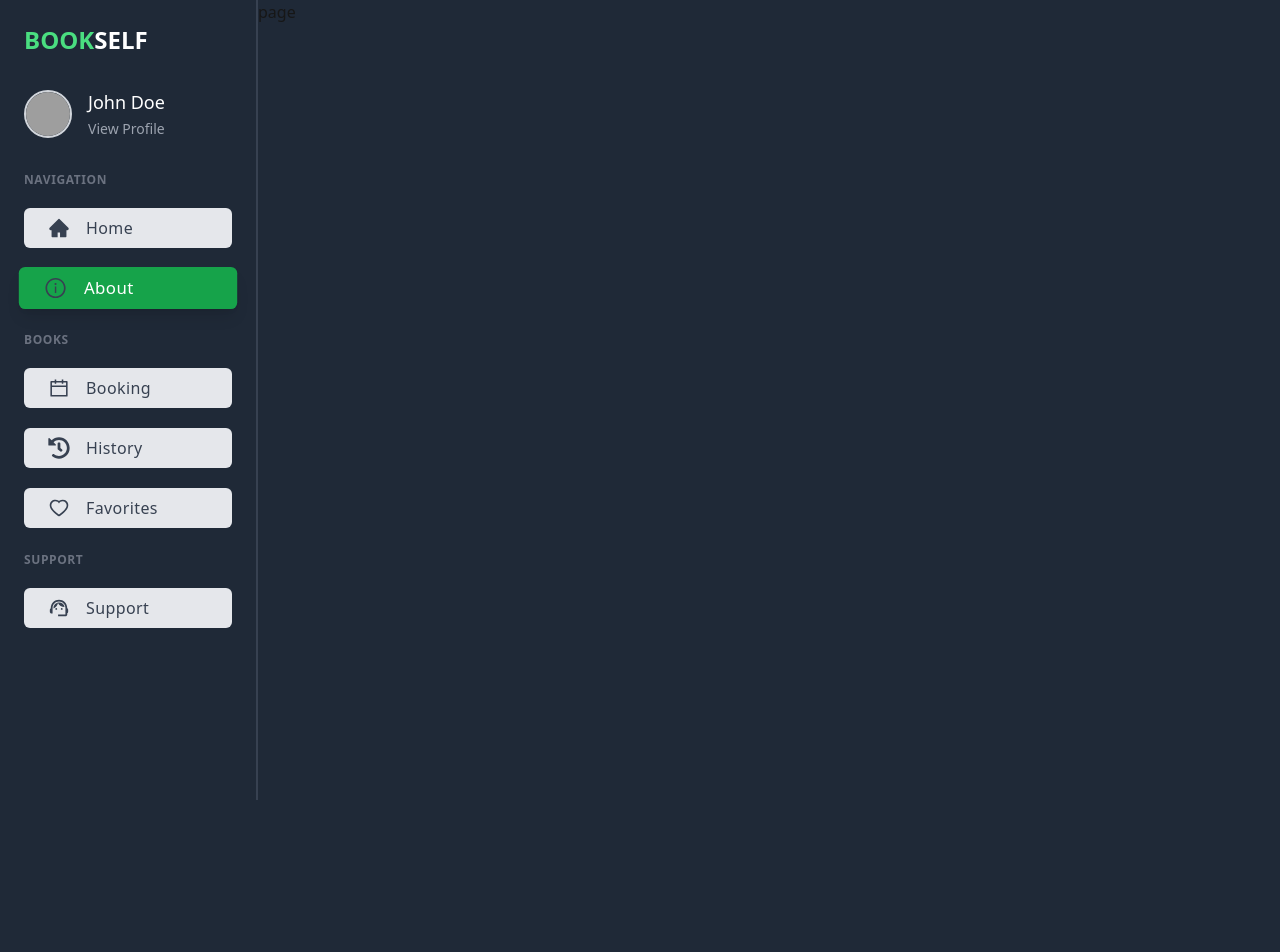
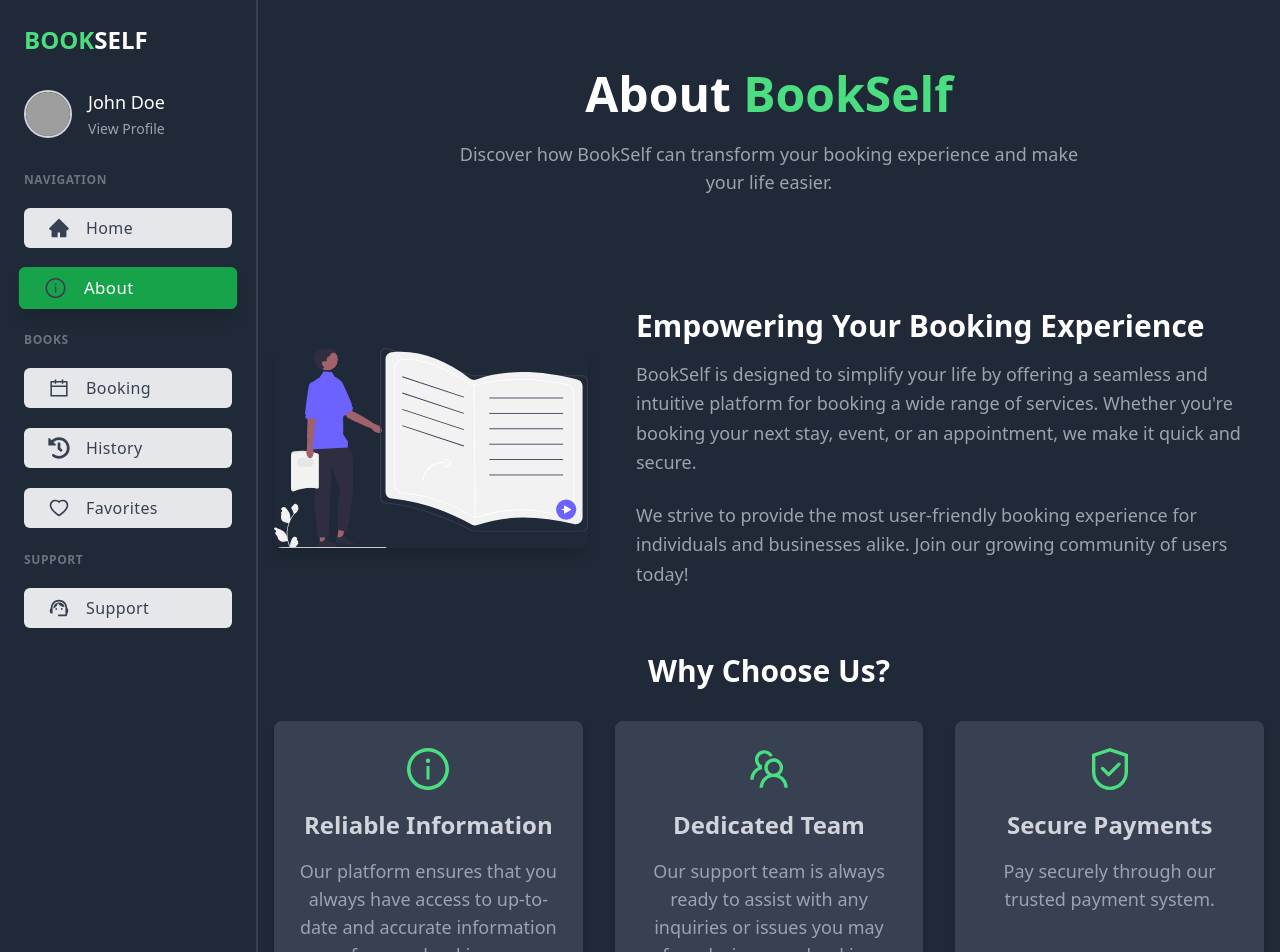
Before and after one commit to Pum2A/BookSelf, a Next.js app: page /about in a window 1280 px wide. Shown: the top 952 px of the page. Before the commit the page ends 800 px from the top, so only its background shows below. Built offline with nearby package versions, Linux system fonts and the light colour scheme; grey boxes are pictures that could not be loaded.

Commit message:
added about section

```diff
--- a/app/about/page.tsx
+++ b/app/about/page.tsx
@@ -1,7 +1,105 @@
-import React from "react";
+"use client";
+import Image from "next/image";
+import {
+  AiOutlineInfoCircle,
+  AiOutlineTeam,
+  AiOutlineSafety,
+} from "react-icons/ai";
 
-function page() {
-  return <div>page</div>;
+export default function About() {
+  return (
+    <main className="flex flex-col items-center justify-center min-h-screen w-full text-white my-16 lg:my-16 px-4 mx-auto max-w-screen-xl">
+      {/* Header */}
+      <div className="flex flex-col text-center mb-12 mx-auto">
+        <h1 className="text-5xl font-bold leading-tight">
+          About <span className="text-green-400">BookSelf</span>
+        </h1>
+        <p className="text-lg text-gray-400 mt-4 max-w-screen-sm mx-auto">
+          Discover how BookSelf can transform your booking experience and make
+          your life easier.
+        </p>
+      </div>
+
+      {/* About Section */}
+      <div className="flex flex-col lg:flex-row items-center justify-between mt-16 w-full max-w-screen-xl gap-12 mx-auto">
+        {/* Left Image */}
+        <div className="w-full lg:w-1/3">
+          <Image
+            src="/bookAbout.svg" // Example image path
+            alt="About BookSelf"
+            width={300} // Smaller size
+            height={300} // Adjusted height
+            className="w-full h-auto rounded-lg shadow-lg"
+          />
+        </div>
+
+        {/* Right Text */}
+        <div className="w-full lg:w-2/3 text-center lg:text-left">
+          <h2 className="text-3xl font-bold mb-4">
+            Empowering Your Booking Experience
+          </h2>
+          <p className="text-lg text-gray-400 mb-6 leading-relaxed">
+            BookSelf is designed to simplify your life by offering a seamless
+            and intuitive platform for booking a wide range of services. Whether
+            you're booking your next stay, event, or an appointment, we make it
+            quick and secure.
+          </p>
+          <p className="text-lg text-gray-400 leading-relaxed">
+            We strive to provide the most user-friendly booking experience for
+            individuals and businesses alike. Join our growing community of
+            users today!
+          </p>
+        </div>
+      </div>
+
+      {/* Features Section */}
+      <section className="mt-16 w-full max-w-screen-xl mx-auto text-center">
+        <h3 className="text-3xl font-bold mb-8">Why Choose Us?</h3>
+        <div className="flex flex-col lg:flex-row justify-center gap-8">
+          <div className="w-full lg:w-1/3 p-6 bg-gray-700 rounded-lg shadow-md text-center">
+            <AiOutlineInfoCircle
+              size={48}
+              className="text-green-400 mb-4 mx-auto"
+            />
+            <h4 className="text-2xl font-semibold text-gray-300 mb-4">
+              Reliable Information
+            </h4>
+            <p className="text-lg text-gray-400">
+              Our platform ensures that you always have access to up-to-date and
+              accurate information for your bookings.
+            </p>
+          </div>
+          <div className="w-full lg:w-1/3 p-6 bg-gray-700 rounded-lg shadow-md text-center">
+            <AiOutlineTeam size={48} className="text-green-400 mb-4 mx-auto" />
+            <h4 className="text-2xl font-semibold text-gray-300 mb-4">
+              Dedicated Team
+            </h4>
+            <p className="text-lg text-gray-400">
+              Our support team is always ready to assist with any inquiries or
+              issues you may face during your booking journey.
+            </p>
+          </div>
+          <div className="w-full lg:w-1/3 p-6 bg-gray-700 rounded-lg shadow-md text-center">
+            <AiOutlineSafety
+              size={48}
+              className="text-green-400 mb-4 mx-auto"
+            />
+            <h4 className="text-2xl font-semibold text-gray-300 mb-4">
+              Secure Payments
+            </h4>
+            <p className="text-lg text-gray-400">
+              Pay securely through our trusted payment system.
+            </p>
+          </div>
+        </div>
+      </section>
+
+      {/* Call-to-Action Button */}
+      <div className="mt-12 text-center">
+        <button className="px-8 py-3 bg-green-400 text-gray-800 hover:bg-green-500 transition rounded-lg">
+          Get Started Today
+        </button>
+      </div>
+    </main>
+  );
 }
-
-export default page;
```
Also changed, not shown: public/bookAbout.svg (added).
